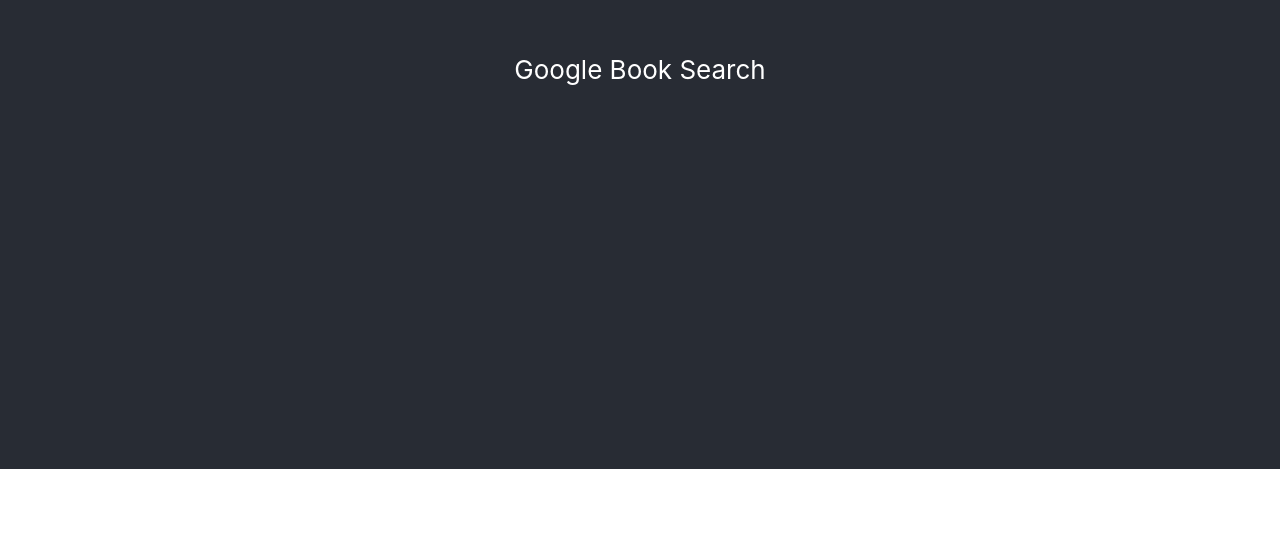
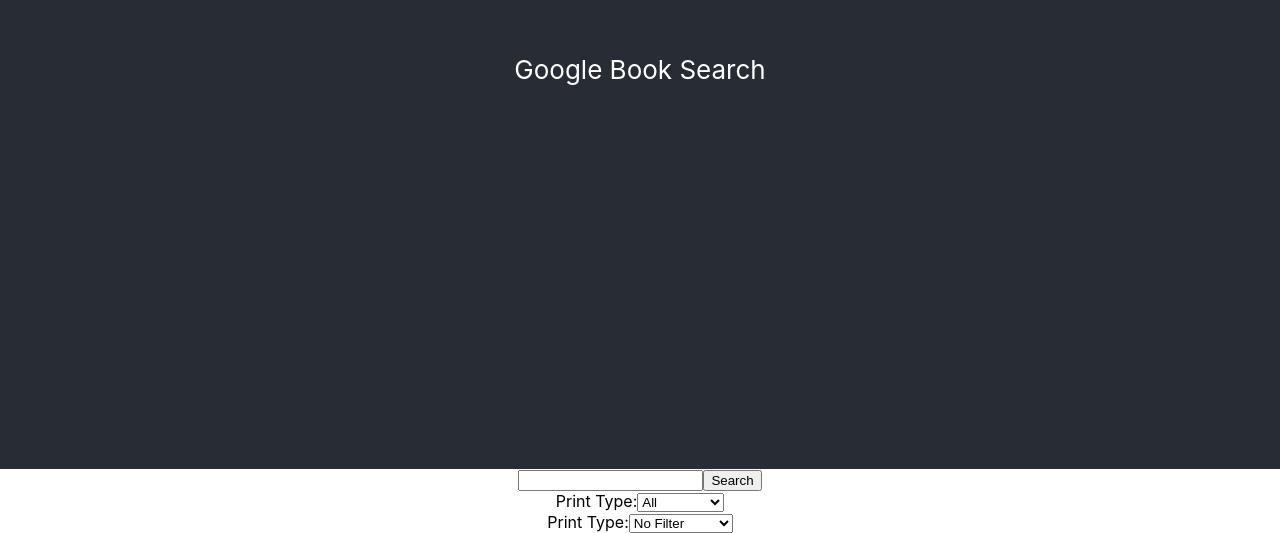
Before and after one commit to thinkful-ei-orka/Book-Search-Thomas-Victor, a React (Create React App) app: page / in a window 1280 px wide. Shown: the part 331-864 px from the top of the page. Before the commit the page ends 800 px from the top, so only its background shows below. Built offline with nearby package versions, Linux system fonts and the light colour scheme; no server answers.

Commit message:
more structure to jsx, hooking functions

```diff
--- a/src/App.js
+++ b/src/App.js
@@ -1,13 +1,15 @@
 import React from 'react';
 import './App.css';
-//import Filter from './Components/Filter';
-//import Search from './Components/Search';
-//import List from './Components/List';
+import Filter from './Components/Filter';
+import Search from './Components/Search';
+import List from './Components/List';
 
 export default class App extends React.Component {
   state = {
     books: [],
     searchTerm: '',
+    filterBooks: 'ebooks',
+    filterPrint: 'all',
     loading: false
   }
 
@@ -18,13 +20,22 @@ export default class App extends React.Component {
   //0.saleInfo.saleability <-- Is it for sale? "NOT_FOR_SALE" - No sale, "FOR_SALE" is for sale
   //0.saleInfo.listPrice.amount <-- cost of book
   //0.saleInfo.listPrice.currencyCode <-- Type of currency, just assume USD for now
-  getBooksbyApi() {
-    const url = 'https://www.googleapis.com/books/v1/volumes?q='
+  updateSearch = (string) => {
+
+    const url = `https://www.googleapis.com/books/v1/volumes?q=${this.state.searchTerm}&filter=${this.state.bookFilter}&printType=${this.state.printFilter}`;
     //get search string
     //get filters here
     //add to url
     //fetch
   };
+
+  updateBookFilter = (string) => {
+
+  }
+
+  updatePrintFilter = (string) => {
+
+  }
 
   componentDidMount() {
     const url = 'https://www.googleapis.com/books/v1/volumes?q=HenryVII';
@@ -47,9 +58,9 @@ export default class App extends React.Component {
         <header className='App-header'>
           Google Book Search
         </header>
-        {/* <Search searchTerm={this.state.searchTerm} searchBooks={getBooksbyApi} />
-        <Filter searchBooks={this.getBooksbyApi} />
-        <List book-list={this.state.books} /> */}
+        <Search searchTerm={this.state.searchTerm} searchBooks={this.updateSearch} />
+        <Filter filterBooks={this.updateBookFilter} filterPrint={this.updatePrintFilter}/>
+        <List bookList={this.state.books} />
       </div>
     );
   }
--- a/src/Components/BookFilter.js
+++ b/src/Components/BookFilter.js
@@ -2,9 +2,9 @@ import React from 'react';
 
 export default function BookFilter(props) {
     return (
-        <div className="print-filter">
-            <label for="bookFilter">Print Type:</label>
-            <select id="bookFilter">
+        <div className="book-filter">
+            <label htmlFor="bookFilter">Print Type:</label>
+            <select id="bookFilter" onChange={ () => props.filterBooks(this.event.target.value)}>
                 <option id='ebooks'>No Filter</option>
                 <option id='paid-ebooks'>Paid E-books</option>
                 <option id='free-ebooks'>Free E-Books</option>
--- a/src/Components/Filter.js
+++ b/src/Components/Filter.js
@@ -5,8 +5,8 @@ import BookFilter from './BookFilter';
 export default function Filter(props) {
      return (
           <div className='Filter-Section'>
-               <PrintFilter getApiFilter={props.searchBooks}></PrintFilter>
-               <BookFilter getApiFilter={props.searchBooks}></BookFilter>
+               <PrintFilter filterPrint={props.filterPrint}></PrintFilter>
+               <BookFilter filterBooks={props.filterBooks}></BookFilter>
           </div>
      )
 }
--- a/src/Components/List.js
+++ b/src/Components/List.js
@@ -1,5 +1,5 @@
 import React from 'react';
-import ListItem from './Components/ListItem';
+import ListItem from './ListItem';
 
 export default function List(props) {
      return (
--- a/src/Components/ListItem.js
+++ b/src/Components/ListItem.js
@@ -2,17 +2,18 @@ import React from 'react';
 
 export default function ListItem(props) {
      return (
-          <div>
-          <h2>
-               {props.title}
-          </h2>
-          <img src={props.url} alt='book-cover'/>
-          <div className='author-block'></div>
-          <div className='author-price'>
-               <p>{props.author}</p>
-               <p>{props.price}</p>
-          </div>
-          <p>{props.description}</p>
+          <div className="list-item">
+               <h2>{props.title}</h2>
+               <div className='author-block'>
+                    <img src={props.url} alt='book-cover' />
+                    <div className='author-text'>
+                         <div className='author-price'>
+                              <p>{props.author}</p>
+                              <p>{props.price}</p>
+                         </div>
+                         <p>{props.description}</p>
+                    </div>
+               </div>
           </div>
      )
 }
--- a/src/Components/PrintFilter.js
+++ b/src/Components/PrintFilter.js
@@ -3,8 +3,8 @@ import React from 'react';
 export default function PrintFilter(props) {
     return (
         <div className="print-filter">
-            <label for="typeFilter">Print Type:</label>
-            <select id="typerFilter">
+            <label htmlFor="typeFilter">Print Type:</label>
+            <select id="typerFilter" onChange={ () => props.filterPrint(this.event.target.value)}>
                 <option id='all'>All</option>
                 <option id='books'>books</option>
                 <option id='magazines'>magazines</option>
--- a/src/Components/Search.js
+++ b/src/Components/Search.js
@@ -2,9 +2,9 @@ import React from 'react';
 
 export default function Search(props) {
      return (
-          <form>
-               <input type='text' value={props.searchTerm} ></input>
-               <button type='submit' onSubmit={() => props.getBooksApi(this.event)}></button>
+          <form className="search-bar" onSubmit={() => props.searchBooks(this.event)}>
+               <input type='text' defaultValue={props.searchTerm} ></input>
+               <button type='submit'>Search</button>
           </form>
      )
 }
```
